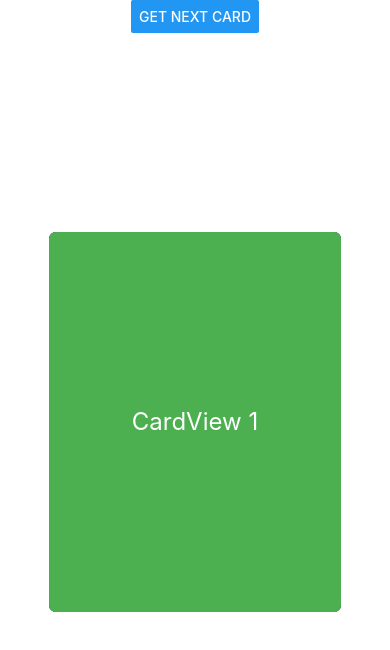
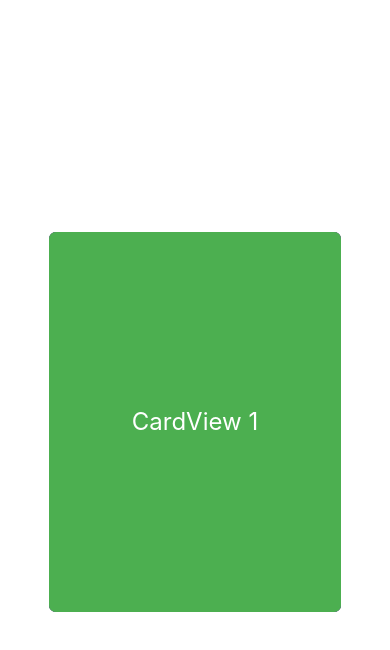
Before and after one commit to eigentechnologies/phinder, a React Native app in the folder app/: screen / in a window 390 px wide. Shown: the top 650 px of the page. Built offline with nearby package versions, Linux system fonts and the light colour scheme.

Commit message:
Fetch next on swipe

```diff
--- a/app/App.js
+++ b/app/App.js
@@ -180,72 +180,55 @@ export default class MyApp extends Component {
         backgroundColor: '#FFC107'
       }],
       noCards: false,
-      newId: 6,
     };
   }
 
   componentDidMount() {
-    this.setState({
-      cards: this.state.cards.reverse()
-    });
-
     if( this.state.cards.length == 0 ) {
       this.setState(this.getDefaultState());
     }
   }
 
   removeCardView(id) {
-    this.state.cards.splice( this.state.cards.findIndex(x => x.id == id ), 1 );
+    this.getNextApplicant();
 
-    this.setState({ cards: this.state.cards }, () =>
-    {
-      if( this.state.cards.length == 0 ) {
-        this.setState(this.getDefaultState());
-      }
-    });
+    const newState = {...this.state};
+    newState.cards.splice(this.state.cards.findIndex(x => x.id == id ), 1);
+    this.setState(newState);
   }
 
-  getApplicant() {
+  getNextApplicant() {
     fetch('http://127.0.0.1:5000/applicant', { method: 'GET' })
       .then(response => response.json())
-      .then(json => this.addApplicantCard(json.name))
+      .then(json => this.addApplicantCard(json))
   }
 
-  addApplicantCard(name) {
+  addApplicantCard(json) {
     const newState = {...this.state};
     newState.cards.push({
-      id: name,
-      applicantName: name,
+      id: json.id,
+      applicantName: json.name,
       backgroundColor: '#FF0000',
     });
     this.setState(newState);
   }
 
+  get cards() {
+    const cards = [...this.state.cards].reverse();
+
+    return cards.map(( item, key ) =>
+      <Card
+        key={key}
+        item={item}
+        removeCardView={() => this.removeCardView(item.id)}
+      />
+    )
+  }
+
   render() {
     return(
       <View style = { styles.MainContainer }>
-        {
-          this.state.cards.map(( item, key ) =>
-            <Card
-              key={ key }
-              item={ item }
-              removeCardView={() => this.removeCardView(item.id)}
-            />
-          )
-        }
-
-        <View style={{ flex: 1 }}>
-          <Button
-            title='GET NEXT CARD'
-            onPress={() => this.getApplicant()}
-          />
-        </View>
-
-        { this.state.noCards &&
-            <Text style = {{ fontSize: 22, color: '#000' }}>
-              No more paralegals female found. Sorry, Julio.
-            </Text>
-        }
+        { this.cards }
       </View>
     );
   }
```
Also changed, not shown: 1 other file (tests, documents, lock files or other folders).
